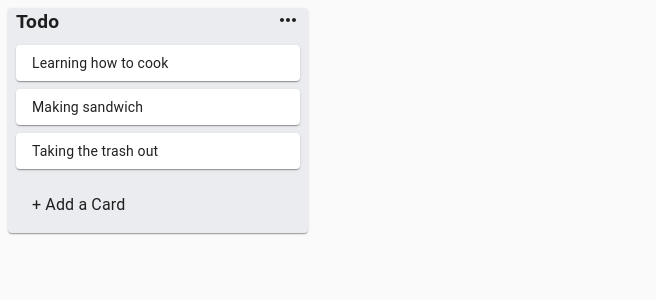
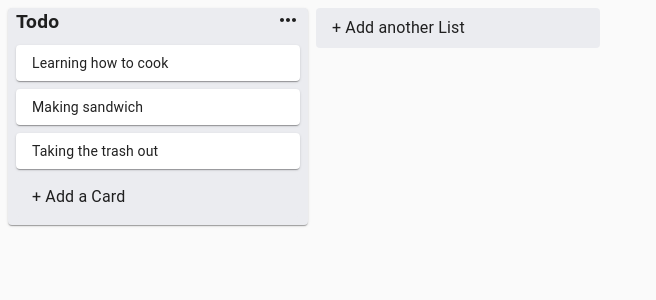
Before and after one commit to lazuardi21/kanban_board, a React (Create React App) app: page / in a window 1280 px wide. Shown: the top 300 px of the page, without its empty margins (0-656 px from the left). Built offline with nearby package versions, Linux system fonts and the light colour scheme.

Commit message:
:tada: add card to list and add new list

```diff
--- a/src/App.js
+++ b/src/App.js
@@ -1,17 +1,66 @@
 import React, { useState } from 'react';
+import { v4 as uuid } from "uuid";
+import Inputcontainer from './components/Input/InputContainer';
 import List from './components/List/List';
 import store from './utils/store';
+import StoreApi from "./utils/storeApi"
+import { makeStyles } from '@material-ui/core/styles';
+
+const useStyle = makeStyles((theme) => ({
+  root: {
+    display: "flex",
+  },
+}))
 
 function App() {
   const [data, setData] = useState(store);
+  const classes = useStyle();
+  const addMoreCard = (title, listId) => {
+    const newCardId = uuid();
+    const newCard = {
+      id: newCardId,
+      title,
+    }
+    const list = data.lists[listId];
+    list.cards = [...list.cards, newCard];
+
+    const newState = {
+      ...data,
+      lists: {
+        ...data.lists,
+        [listId]: list,
+      },
+    };
+    setData(newState);
+  };
+
+  const addMoreList = (title) => {
+    const newListId = uuid();
+    const newList = {
+      id: newListId,
+      title,
+      cards: [],
+    };
+    const newState = {
+      listIds: [...data.listIds, newListId],
+      lists: {
+        ...data.lists,
+        [newListId]: newList,
+      },
+    };
+    setData(newState);
+  };
   return (
-    <div>
-      {data.listIds.map((listId) => {
-        const list = data.lists[listId];
-        return <List list={list} key={listId}/>
-      })}
+    <StoreApi.Provider value={{ addMoreCard, addMoreList }}>
+      <div className={classes.root}>
+        {data.listIds.map((listId) => {
+          const list = data.lists[listId];
+          return <List list={list} key={listId} />
+        })}
+        <Inputcontainer type="list" />
+      </div>
+    </StoreApi.Provider>
 
-    </div>
   );
 }
 
--- a/src/components/Input/InputCard.js
+++ b/src/components/Input/InputCard.js
@@ -1,55 +1,82 @@
 import { fade, IconButton, InputBase, makeStyles, Paper } from '@material-ui/core';
 import ClearIcon from '@material-ui/icons/Clear';
-import React from 'react';
+import React, { useContext, useState } from 'react';
+import storeApi from '../../utils/storeApi';
 
 
 const useStyle = makeStyles((theme) => ({
-    card:{
-        margin: theme.spacing(0,1,1,1),
+    card: {
+        margin: theme.spacing(0, 1, 1, 1),
         paddingBottom: theme.spacing(4),
-        padding: theme.spacing(1,1,1,0),
+        padding: theme.spacing(1, 1, 1, 0),
     },
-    input:{
+    input: {
         margin: theme.spacing(1),
     },
-    btnConfirm:{
-        background:"#5aacff",
-        color:"#fff",
-        "&:hover":{
-            background:fade("#5aac44",0.5),
+    btnConfirm: {
+        background: "#5aacff",
+        color: "#fff",
+        "&:hover": {
+            background: fade("#5aac44", 0.5),
         },
-        borderRadius:5,
-        borderWidth:1,
-        borderColor:'#5aacff',
+        borderRadius: 5,
+        borderWidth: 1,
+        borderColor: '#5aacff',
         overflow: 'hidden',
 
     },
-    confirm:{
-        margin: theme.spacing(0,1,1,1),
+    confirm: {
+        margin: theme.spacing(0, 1, 1, 1),
     },
 }));
 
 
-const Inputcard = ({setOpen}) => {
+const Inputcard = ({ setOpen, listId, type }) => {
     const classes = useStyle();
+    const { addMoreCard, addMoreList} = useContext(storeApi);
+    const [title, setTitle] = useState(null);
+    const handleOnChange = (e) => {
+        setTitle(e.target.value);
+    };
+    const handleBtnConfirm = () => {
+        if (type === 'card') {
+            addMoreCard(title, listId);
+            setTitle('');
+            setOpen(false);
+        }
+        else {
+            addMoreList(title);
+            setTitle('');
+            setOpen(false);
+        }
+    };
+
+
     return (
         <div>
             <div>
                 <Paper className={classes.card}>
                     <InputBase
-                    multiline
-                    onBlur = {()=>setOpen(false)}
-                    fullWidth
-                    inputProps={{
-                        className: classes.input,
-                    }}
-                    placeholder='Enter a title of this card'
+                        onChange={handleOnChange}
+                        multiline
+                        onBlur={() => setOpen(false)}
+                        fullWidth
+                        inputProps={{
+                            className: classes.input,
+                        }}
+                        value={title}
+                        placeholder={type === 'card'
+                            ? "Enter a title of this card ..."
+                            : "Enter List Title"
+                        }
                     />
                 </Paper>
             </div>
             <div className={classes.confirm}>
-                <button className={classes.btnConfirm} onClick={()=>setOpen(false)}>Add Card</button>
-                <IconButton onClick={()=>setOpen(false)}>
+                <button className={classes.btnConfirm} onClick={handleBtnConfirm}>
+                    {type === 'card' ? 'Add Card' : 'Add List'}
+                </button>
+                <IconButton onClick={() => setOpen(false)}>
                     <ClearIcon />
                 </IconButton>
             </div>
--- a/src/components/Input/InputContainer.js
+++ b/src/components/Input/InputContainer.js
@@ -4,7 +4,8 @@
 
 const useStyle = makeStyles((theme) => ({
     root:{
-        marginTop:theme.spacing(2),
+        width:'300px',
+        marginTop:theme.spacing(1),
     },
     addCard:{
         padding: theme.spacing(1,1,1,2),
@@ -16,18 +17,18 @@
     },
 }));
 
-const Inputcontainer = () => {
+const Inputcontainer = ({listId, type}) => {
     const classes = useStyle();
     const [open,setOpen] = useState(false);
     return (
         <div className = {classes.root}>
             <Collapse in={open}>
-            <Inputcard setOpen={setOpen}/>
+            <Inputcard setOpen={setOpen} listId={listId} type={type} />
             </Collapse>
             <Collapse in={!open}>
                 <Paper className={classes.addCard} elevation={0} onClick={()=> setOpen(!open)}>
                     <Typography>
-                    + Add a Card
+                    {type === 'card'? '+ Add a Card': '+ Add another List'}
                     </Typography>
                 </Paper>
             </Collapse>
--- a/src/components/List/List.js
+++ b/src/components/List/List.js
@@ -23,7 +23,7 @@
                 {list.cards.map((card)=> (
                     <Card key={card.id} card={card} />
                 ))}
-                <Inputcontainer/>
+                <Inputcontainer listId={list.id} type='card'/>
 
             </Paper>
         </div>
--- /dev/null
+++ b/src/utils/storeApi.js
@@ -0,0 +1,2 @@
+import React from 'react';
+export default React.createContext(null);
```
Also changed, not shown: 1 other file (tests, documents, lock files or other folders).
